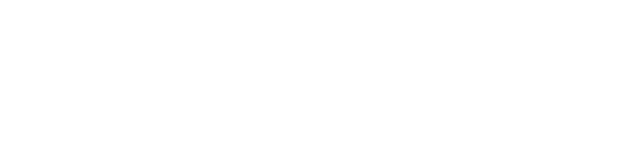
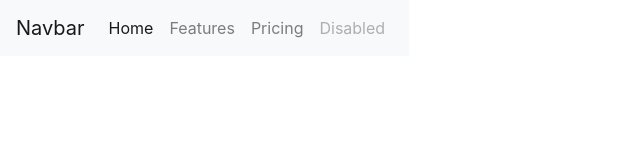
Before and after one commit to CameronKoster/GLG, a plain HTML site: page index.html in a window 1280 px wide. Shown: the whole page, without its empty margins (0-640 px from the left). Drawn offline with nearby package versions, Linux system fonts and the light colour scheme.

Commit message:
imported bootstrap and navbar

```diff
--- a/index.html
+++ b/index.html
@@ -4,11 +4,40 @@
   <meta charset="UTF-8">
   <meta name="viewport" content="width=device-width, initial-scale=1.0">
   <meta http-equiv="X-UA-Compatible" content="ie=edge">
+  <link rel="stylesheet" href="https://stackpath.bootstrapcdn.com/bootstrap/4.2.1/css/bootstrap.min.css"
+    integrity="sha384-GJzZqFGwb1QTTN6wy59ffF1BuGJpLSa9DkKMp0DgiMDm4iYMj70gZWKYbI706tWS" crossorigin="anonymous">
+  <link rel="stylesheet" href="style.css">
   <title>GLG</title>
 </head>
 
 <body>
-
+  <div class="container-fluid">
+    <div class="row">
+      <nav class="navbar navbar-expand-lg navbar-light bg-light">
+        <a class="navbar-brand" href="#">Navbar</a>
+        <button class="navbar-toggler" type="button" data-toggle="collapse" data-target="#navbarNav"
+          aria-controls="navbarNav" aria-expanded="false" aria-label="Toggle navigation">
+          <span class="navbar-toggler-icon"></span>
+        </button>
+        <div class="collapse navbar-collapse" id="navbarNav">
+          <ul class="navbar-nav">
+            <li class="nav-item active">
+              <a class="nav-link" href="#">Home <span class="sr-only">(current)</span></a>
+            </li>
+            <li class="nav-item">
+              <a class="nav-link" href="#">Features</a>
+            </li>
+            <li class="nav-item">
+              <a class="nav-link" href="#">Pricing</a>
+            </li>
+            <li class="nav-item">
+              <a class="nav-link disabled" href="#" tabindex="-1" aria-disabled="true">Disabled</a>
+            </li>
+          </ul>
+        </div>
+      </nav>
+    </div>
+  </div>
 </body>
 
 </html>
```
